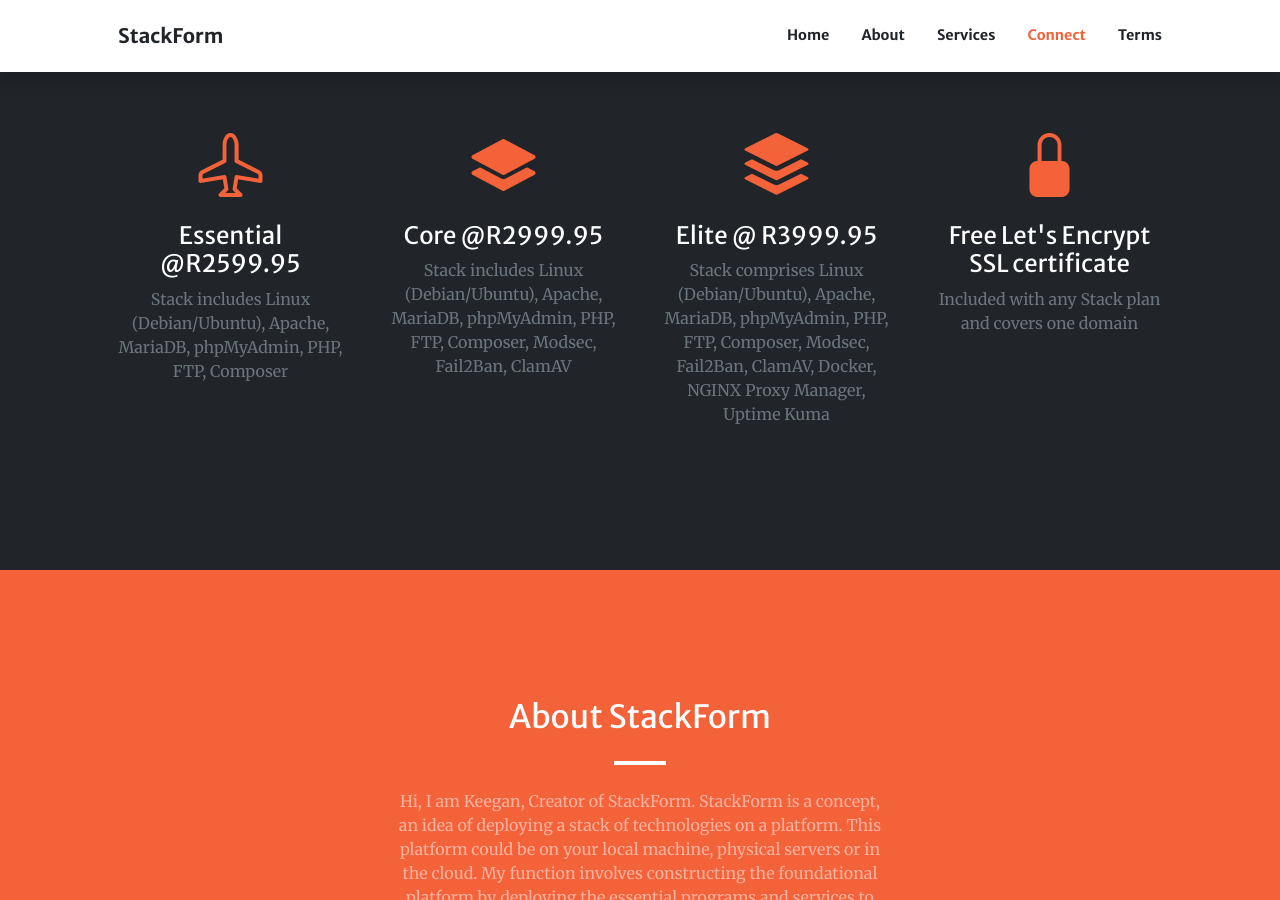
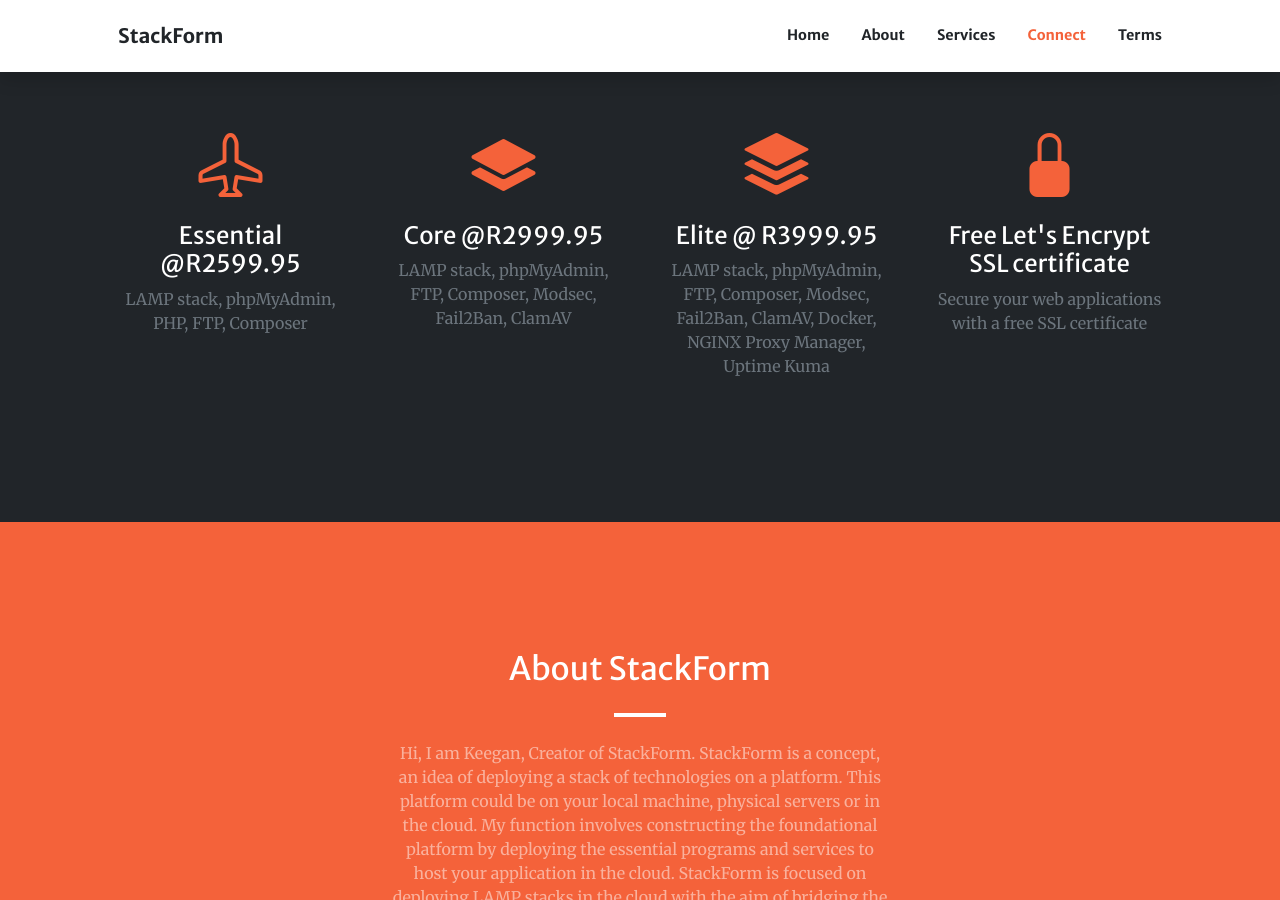
Before and after one commit to keeganturnerdev/site.github.io, a Jekyll site: the page built from index.md, in a window 1280 px wide and 900 px high, scrolled down 1768 px. Built offline with Jekyll 4.4.1, drawn with Linux system fonts in a browser that asks for light colours; comment, search, counter and statistics services are not loaded.

Commit message:
Update index.md

```diff
--- a/index.md
+++ b/index.md
@@ -32,18 +32,20 @@ sections:
     section_id: services
     background_style: bg-dark text-white
     title: Cost Structure
+    text: >
+      Base Stack comprises of Linux, Apache, MariaDB & PHP - Known as the LAMP stack
     services:
       - title: Essential @R2599.95
-        text: Stack includes Linux (Debian/Ubuntu), Apache, MariaDB, phpMyAdmin, PHP, FTP, Composer
+        text: LAMP stack, phpMyAdmin, PHP, FTP, Composer
         icon: bi bi-airplane
       - title: Core @R2999.95
-        text: Stack includes Linux (Debian/Ubuntu), Apache, MariaDB, phpMyAdmin, PHP, FTP, Composer, Modsec, Fail2Ban, ClamAV
+        text: LAMP stack, phpMyAdmin, FTP, Composer, Modsec, Fail2Ban, ClamAV
         icon: bi bi-layers-fill
       - title: Elite @ R3999.95
-        text: Stack comprises Linux (Debian/Ubuntu), Apache, MariaDB, phpMyAdmin, PHP, FTP, Composer, Modsec, Fail2Ban, ClamAV, Docker, NGINX Proxy Manager, Uptime Kuma
+        text: LAMP stack, phpMyAdmin, FTP, Composer, Modsec, Fail2Ban, ClamAV, Docker, NGINX Proxy Manager, Uptime Kuma
         icon: bi bi-stack
       - title: Free Let's Encrypt SSL certificate
-        text: Included with any Stack plan and covers one domain
+        text: Secure your web applications with a free SSL certificate
         icon: bi bi-lock-fill
 
 
```
